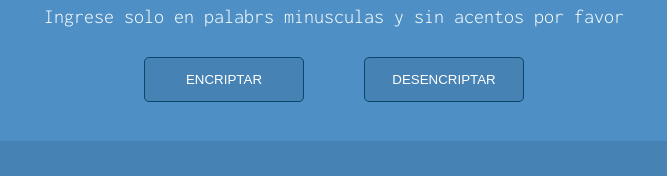
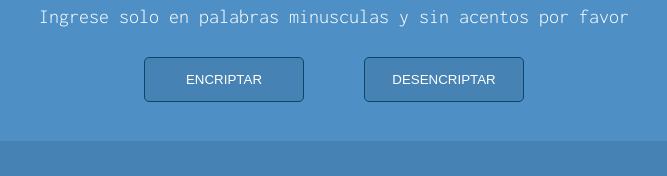
Before and after one commit to JamessH7/EncriptadordeTexto, a plain HTML site: page index.html in a window 1280 px wide. Shown: the part 441-617 px from the top of the page, 112-779 px from the left. Drawn offline with Linux system fonts and the light colour scheme; a web font is replaced by a local one.

Commit message:
first commit 4

```diff
--- a/index.html
+++ b/index.html
@@ -26,7 +26,7 @@
             <textarea id="ingresotexto" class="ingreso" placeholder="ingrese su texto aqui" type="text"></textarea>
 
             <div class="botones">
-                <span class="textoboton">Ingrese solo en palabrs minusculas y sin acentos por favor</span>
+                <span class="textoboton">Ingrese solo en palabras minusculas y sin acentos por favor</span>
                 <div class="botoness">
                     <button type="button" id="encriptar()" onclick="encriptar()">ENCRIPTAR</button>
                     <button type="button" id="desecriptar()" onclick="desencriptar()">DESENCRIPTAR</button>
```
